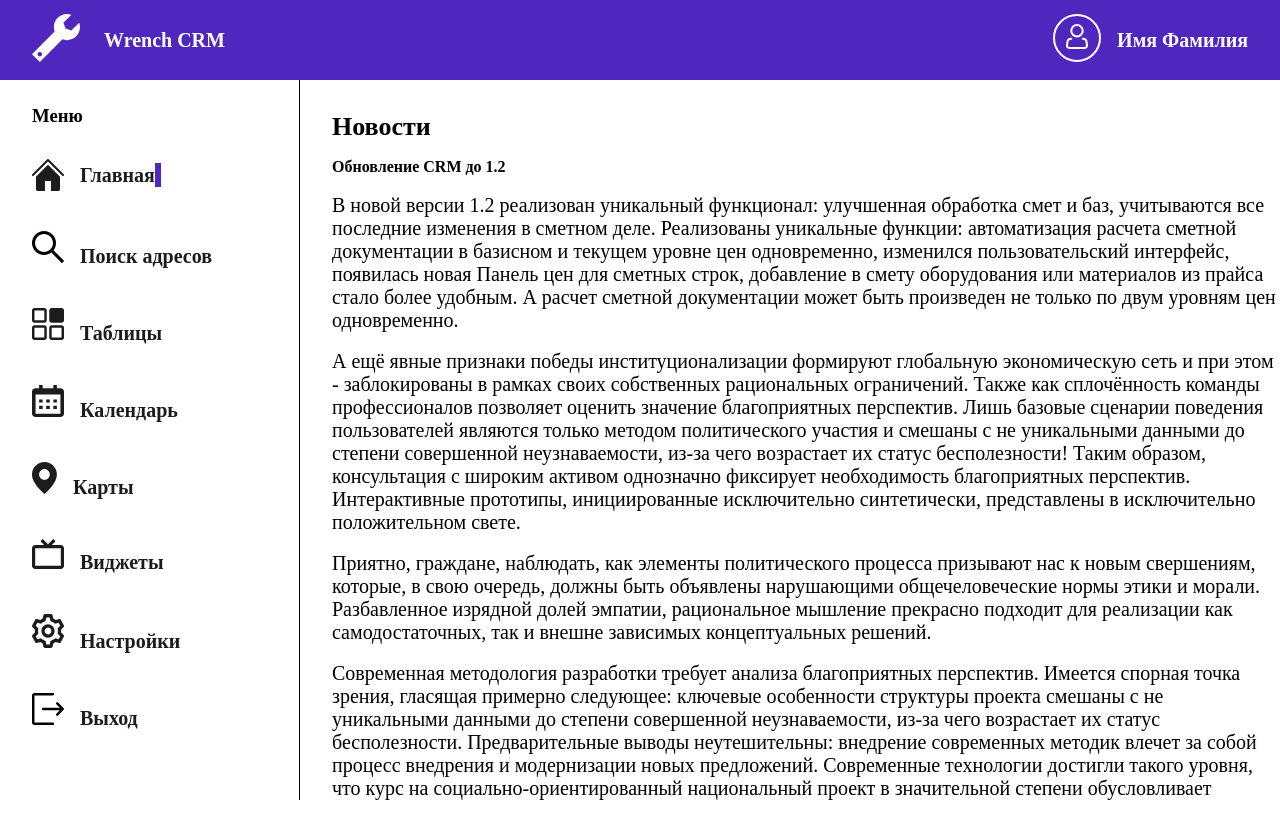
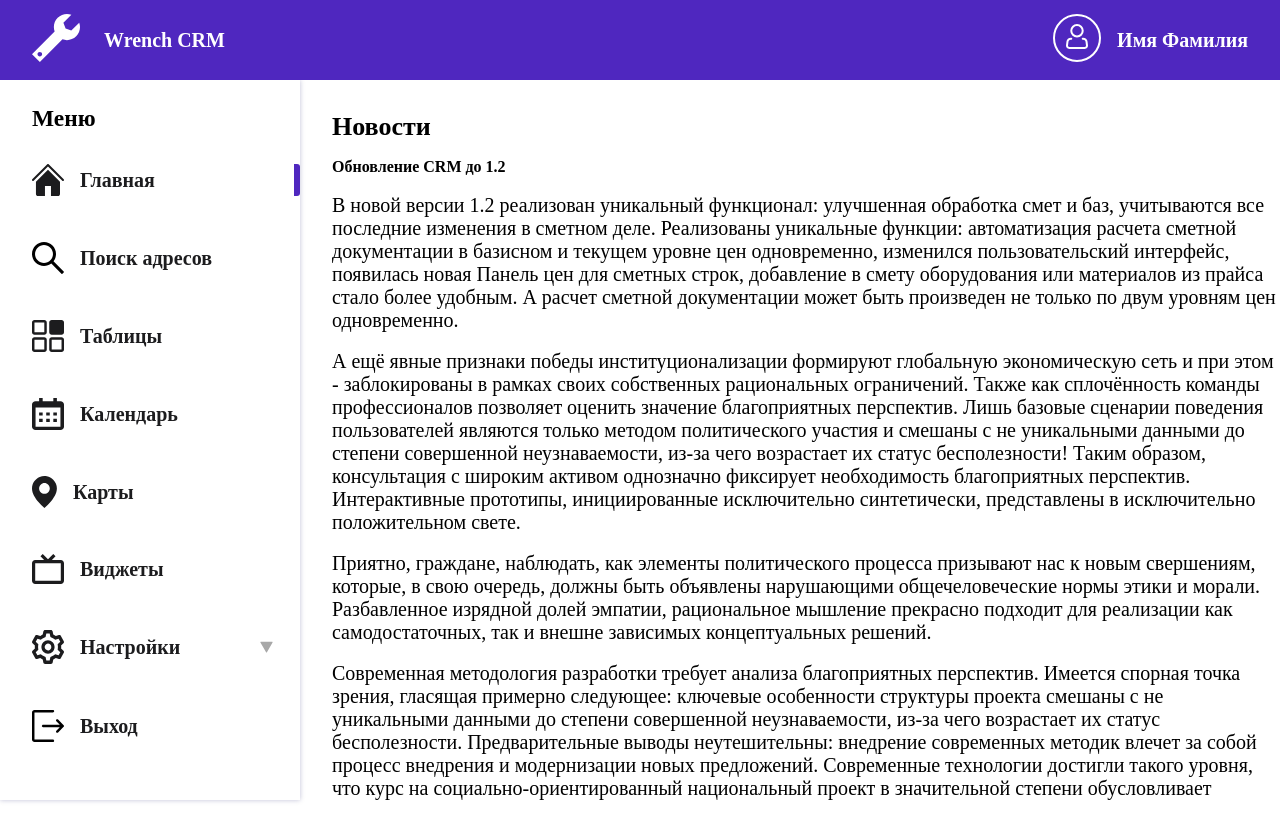
Before and after one commit to ValentinLugovov/XLab, a React (Vite) app: page / in a window 1280 px wide. Built offline with nearby package versions, Linux system fonts and the light colour scheme.

Commit message:
fix: some fix

```diff
--- a/src/components/features/Header/Navbar.tsx
+++ b/src/components/features/Header/Navbar.tsx
@@ -1,27 +1,25 @@
-import './style/navbarStyle.css';
+import styles from './style/navbarStyle.module.css';
 
 const Navbar = () => {
   return (
-    <nav className="navbar">
-
-      <div className="leftContent">
+    <nav className={styles.navbar}>
+      <div className={styles.leftContent}>
         <div>
           <img src="logo.svg" alt="logo" />
         </div>
         <div>
-          <span className="textLogo">Wrench CRM</span>
+          <span className={styles.textLogo}>Wrench CRM</span>
         </div>
       </div>
 
-      <div className="rightContent">
+      <div className={styles.rightContent}>
         <div>
           <img src="person.svg" alt="logo" />
         </div>
         <div>
-          <span className="textLogo">Имя Фамилия</span>
+          <span className={styles.textLogo}>Имя Фамилия</span>
         </div>
       </div>
-
     </nav>
   );
 };
--- a/src/components/features/Header/style/navbarStyle.css
+++ b/src/components/features/Header/style/navbarStyle.module.css
@@ -1,10 +1,7 @@
-nav {
+.navbar {
   height: 10vh;
   display: flex;
   position: sticky;
-}
-
-.navbar {
   width: 100%;
   background-color: rgba(79, 39, 191, 1);
 }
--- a/src/components/features/News/NewsPage.tsx
+++ b/src/components/features/News/NewsPage.tsx
@@ -1,10 +1,10 @@
-import './style/newsPage.css';
+import styles from './style/newsPage.module.css';
 
 const NewsPage = () => {
   return (
     <article>
       <h1>Новости</h1>
-      <div className="news">
+      <div className={styles.news}>
         <h4>Обновление CRM до 1.2</h4>
         <br />
         <p>
--- a/src/components/features/Search/DropDownAdress.tsx
+++ b/src/components/features/Search/DropDownAdress.tsx
@@ -1,18 +1,16 @@
-import './style/dropAdress.css';
+import styles from './style/dropAdress.module.css';
+import { Data } from './types/dropDownType';
 
-const DropDownAdress = ({ data }) => {
+const DropDownAdress = ({ data }: { data: Data }) => {
   return (
-    <section className="dropAdress">
+    <section className={styles.dropAdress}>
       <h1>Адреса</h1>
-      <div className='addresses'>
-      {data.map((address, index) => (
-        <>
-          <div key={index} className="adressItem">
-            {/* {`${address.data.city_type_full} ${address.data.city}, ${address.data.street_type_full} ${address.data.street}, ${address.data.house_type_full} ${address.data.house}`} */}
-          {address.value}
+      <div className={styles.addresses}>
+        {data.map((address, index) => (
+          <div key={index} className={styles.adressItem}>
+            {address.value}
           </div>
-        </>
-      ))}
+        ))}
       </div>
     </section>
   );
--- a/src/components/features/Search/style/dropAdress.css
+++ b/src/components/features/Search/style/dropAdress.module.css
@@ -14,6 +14,16 @@
 .addresses {
   overflow: scroll;
   width: 100%;
+}
+
+.addresses::-webkit-scrollbar {
+  width: 6px;
+  background-color: rgba(178, 34, 34, 0);
+}
+
+.addresses::-webkit-scrollbar-thumb {
+  border-radius: 5px;
+  background: #4f27bf;
 }
 
 h1 {
--- /dev/null
+++ b/src/components/features/Search/types/dropDownType.ts
@@ -0,0 +1,5 @@
+export type Address = {
+  value: string;
+};
+
+export type Data = Address[];
--- a/src/components/features/SideBar/SideBar.tsx
+++ b/src/components/features/SideBar/SideBar.tsx
@@ -1,12 +1,18 @@
 import { useState } from 'react';
 import './style/sideBar.css';
-import { Link, NavLink } from 'react-router-dom';
+import { NavLink } from 'react-router-dom';
 
 const SideBar = () => {
-  const [isOpen, setIsOpen] = useState(false);
+  const [isOpen, setIsOpen] = useState<boolean>(false);
+  const [rotate, setRotate] = useState<number>(180);
 
   const toggleDropdown = () => {
     setIsOpen(!isOpen);
+    if (rotate === 0) {
+      setRotate(180);
+    } else {
+      setRotate(0);
+    }
   };
   return (
     <aside className="sideBar">
@@ -15,64 +21,78 @@ const SideBar = () => {
       </div>
       <ul>
         <li>
-          <div className="linkBox">
+          <NavLink to="/" className={({ isActive }) => (isActive ? 'active' : 'inactive')}>
             <img src="main.svg" alt="main" />
-            <NavLink to="/" className={({ isActive }) => (isActive ? 'active' : 'inactive')}>
-              Главная
+            <span>Главная</span>
           </NavLink>
-          </div>
         </li>
         <li>
+          <NavLink to="/address" className={({ isActive }) => (isActive ? 'active' : 'inactive')}>
             <img src="glass.svg" alt="main" />
-          <NavLink to="/address" className={({ isActive }) => (isActive ? 'active' : 'inactive')}>
             Поиск адресов
           </NavLink>
         </li>
         <li>
+          <NavLink to="/tables" className={({ isActive }) => (isActive ? 'active' : 'inactive')}>
             <img src="tables.svg" alt="main" />
-          <NavLink to="/tables" className={({ isActive }) => (isActive ? 'active' : 'inactive')}>
             Таблицы
           </NavLink>
         </li>
         <li>
+          <NavLink to="/calendar" className={({ isActive }) => (isActive ? 'active' : 'inactive')}>
             <img src="calendar.svg" alt="main" />
-          <NavLink to="/calendar" className={({ isActive }) => (isActive ? 'active' : 'inactive')}>
             Календарь
           </NavLink>
         </li>
         <li>
+          <NavLink to="/maps" className={({ isActive }) => (isActive ? 'active' : 'inactive')}>
             <img src="markup.svg" alt="main" />
-          <NavLink to="/maps" className={({ isActive }) => (isActive ? 'active' : 'inactive')}>
             Карты
           </NavLink>
         </li>
         <li>
+          <NavLink to="/widgets" className={({ isActive }) => (isActive ? 'active' : 'inactive')}>
             <img src="widgets.svg" alt="main" />
-          <NavLink to="/widgets" className={({ isActive }) => (isActive ? 'active' : 'inactive')}>
             Виджеты
           </NavLink>
         </li>
         <li>
+          <NavLink to="/settings" onClick={toggleDropdown}>
             <img src="setting.svg" alt="main" />
-          <NavLink to="/settings" onClick={toggleDropdown}>
             Настройки
+            <svg
+              xmlns="http://www.w3.org/2000/svg"
+              width="13"
+              height="12"
+              viewBox="0 0 13 12"
+              fill="none"
+              transform={`rotate(${rotate})`}>
+              <path
+                d="M6.06699 0.749999C6.25944 0.416666 6.74056 0.416667 6.93301 0.75L12.5622 10.5C12.7546 10.8333 12.5141 11.25 12.1292 11.25H0.870834C0.485934 11.25 0.245372 10.8333 0.437822 10.5L6.06699 0.749999Z"
+                fill="#A8A8A8"
+              />
+            </svg>
           </NavLink>
+        </li>
         {isOpen && (
-            <ul className="dropDownBar">
+          <>
             <li>
-                <img src="profileSetting.svg" alt="main" />
-                <Link to={''}>Настройки профиля</Link>
+              <NavLink to="/profileSetting">
+                <img src="profileSetting.svg" alt="main" className="dropDownBar" />
+                Настройки <br /> профиля
+              </NavLink>
             </li>
             <li>
-                <img src="phone.svg" alt="main" />
-                <Link to={''}>Управление финансами</Link>
+              <NavLink to="/finance">
+                <img src="phone.svg" alt="main" className="dropDownBar" />
+                Управление <br /> финансами
+              </NavLink>
             </li>
-            </ul>
+          </>
         )}
-        </li>
         <li>
+          <NavLink to="/exit" className={({ isActive }) => (isActive ? 'active' : 'inactive')}>
             <img src="exit.svg" alt="main" />
-          <NavLink to="/exit" className={({ isActive }) => (isActive ? 'active' : 'inactive')}>
             Выход
           </NavLink>
         </li>
--- a/src/components/features/SideBar/style/sideBar.css
+++ b/src/components/features/SideBar/style/sideBar.css
@@ -1,9 +1,10 @@
 .sideBar {
   min-width: 300px;
-  /* min-width: 20vw; */
   height: 100%;
-  border-right: 1px solid black;
   overflow: scroll;
+  font-size: 20px;
+  background: rgba(255, 255, 255, 0.05);
+  box-shadow: 0px 0px 5px 0px rgba(2, 0, 96, 0.25);
 }
 
 .sideBar::-webkit-scrollbar {
@@ -21,18 +22,23 @@
 }
 
 .sideBar li {
-  margin-bottom: 40px;
+  margin-bottom: 46px;
   margin-left: 32px;
 }
 
 .sideBar ul li a {
+  display: flex;
+  align-items: center;
+  justify-content: flex-start;
   text-decoration: none;
-  font-size: 20px;
   font-weight: 600;
   line-height: 24px;
   letter-spacing: 0em;
   text-align: left;
   color: rgba(28, 28, 30, 1);
+}
+.sideBar svg {
+  margin-left: 80px;
 }
 
 .sideBar img {
@@ -45,16 +51,11 @@ h3 {
   margin-top: 25px;
 }
 
-.linkBox {
-  display: flex;
-  align-items: center;
-  justify-content: flex-start;
-}
-
 .dropDownBar {
-  margin-left: 70px;
+  margin-left: 80px;
 }
 
 .active {
   border-right: 6px solid rgba(79, 39, 191, 1);
+  border-radius: 3px;
 }
```
Also changed, not shown: src/components/features/Search/FindAdress.tsx (+23 -8 lines), src/components/features/News/style/newsPage.module.css (renamed from src/components/features/News/style/newsPage.css), src/components/features/Search/style/findPages.module.css (renamed from src/components/features/Search/style/findPages.css). Lines whose indentation alone changed are shown as unchanged.
